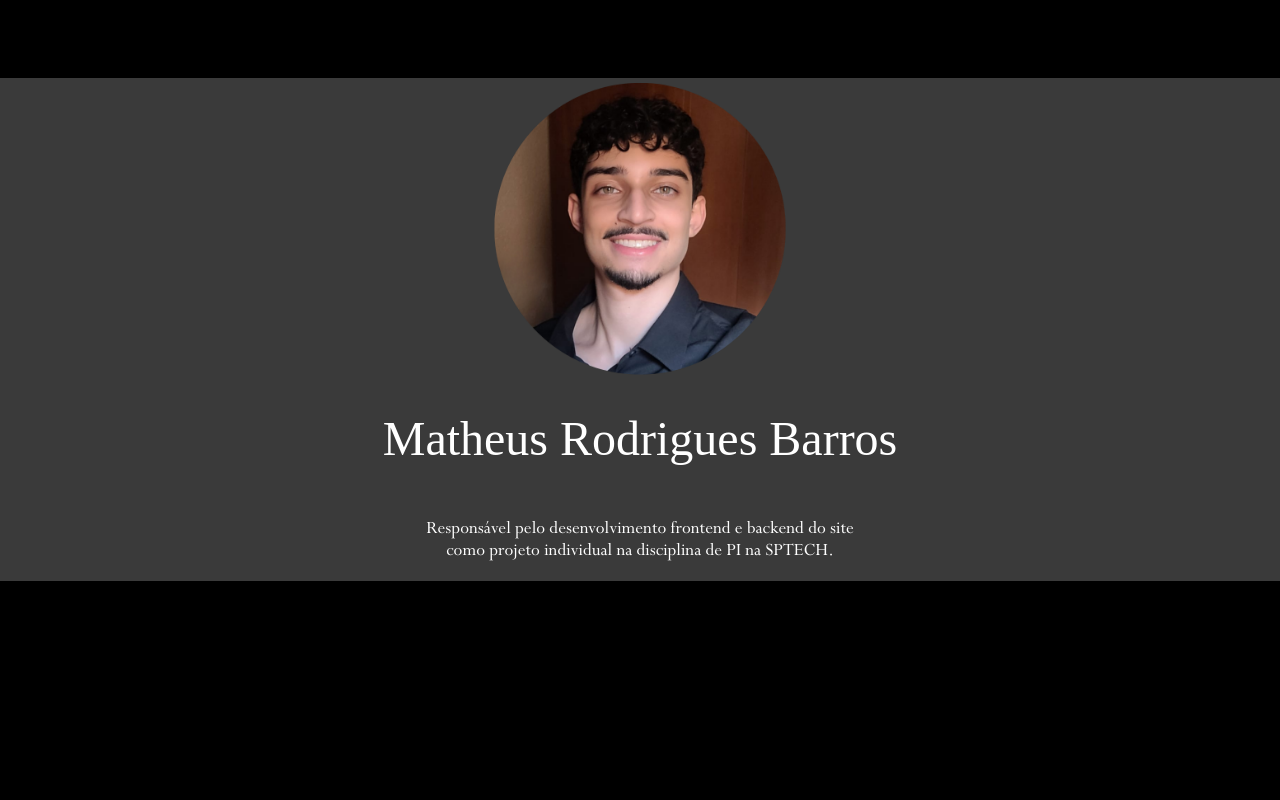
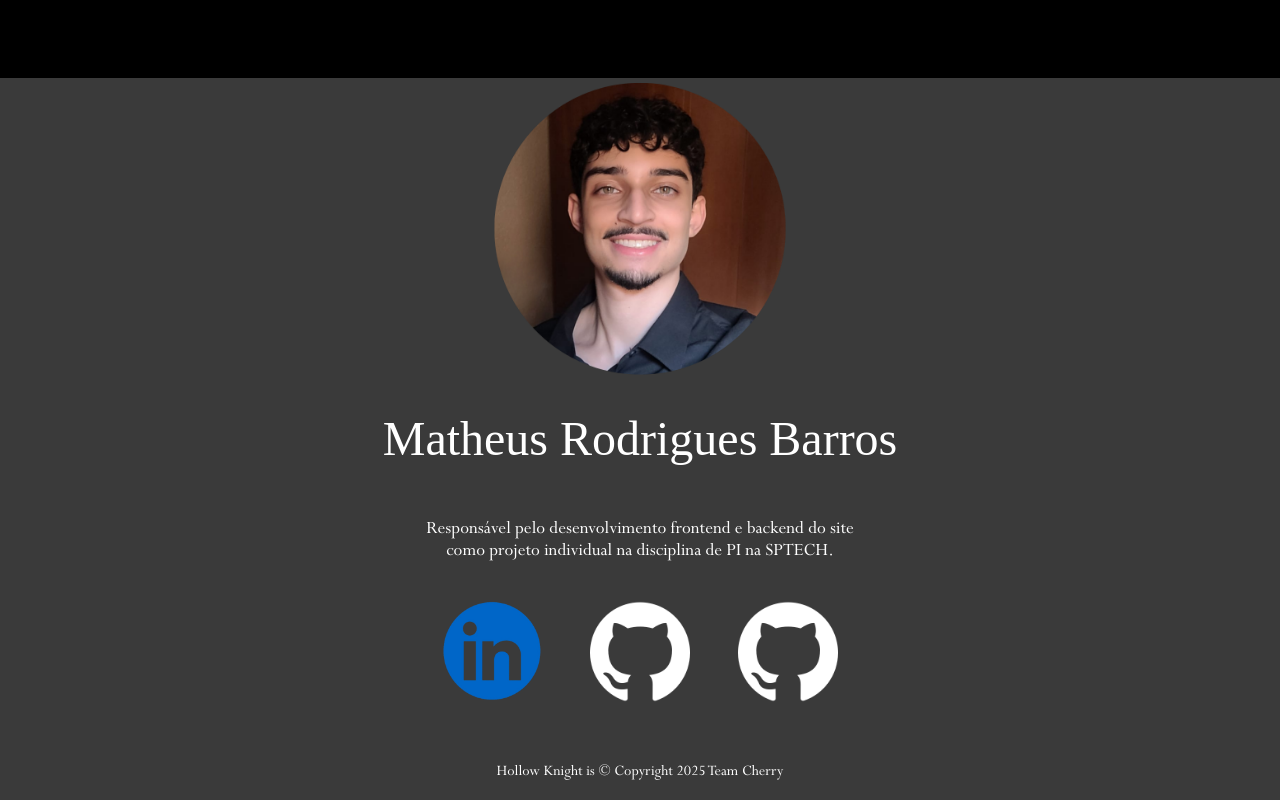
Before and after one commit to mtrbz/Projeto-Individual-SPTECH, a plain HTML site: page Projeto Individual/public/index.html in a window 1280 px wide. Shown: the part 3301-4101 px from the top of the page. Before the commit the page ends 3882 px from the top, so only its background shows below. Drawn offline with Linux system fonts and the light colour scheme.

Commit message:
footer finalizado

```diff
--- a/Projeto Individual/public/css/style.css
+++ b/Projeto Individual/public/css/style.css
@@ -172,4 +172,23 @@ footer {
     font-size: 1.2em;
     width: 450px;
     text-align: center;
+    margin-bottom: 40px;
 }
+
+.redes-sociais {
+    display: flex;
+    justify-content: center;
+    gap: 3em;
+}
+
+.redes-sociais img {
+    width: 100px;
+}
+
+#copyright {
+    display: flex;
+    margin: 0;
+    padding: 60px 0 20px 0;
+    justify-content: center;
+    align-items: center;
+}
--- a/Projeto Individual/public/index.html
+++ b/Projeto Individual/public/index.html
@@ -133,6 +133,14 @@
           individual na disciplina de PI na SPTECH.
         </p>
       </div>
+
+      <div class="redes-sociais">
+        <img src="./assets/img/linkedin.png" alt="">
+        <img src="./assets/img/github.webp" alt="">
+        <img src="./assets/img/github.webp" alt="">
+      </div>
+
+      <p id="copyright">Hollow Knight is © Copyright 2025 Team Cherry</p>
     </footer>
   </body>
 </html>
```
Also changed, not shown: Projeto Individual/public/assets/img/github.webp (added), Projeto Individual/public/assets/img/linkedin.png (added).
